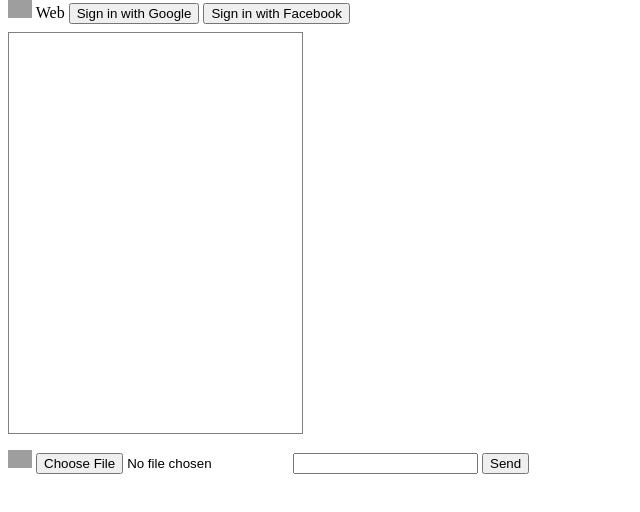
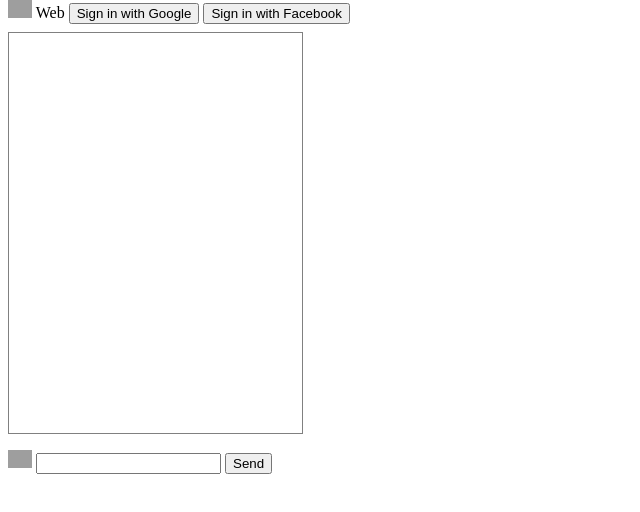
Before and after one commit to newWorldOrderDH/Project, a plain HTML site: page prototype/web-ui/index.html in a window 1280 px wide. Shown: the whole page, without its empty margins (0-640 px from the left). Drawn offline with Linux system fonts and the light colour scheme; no server answers; grey boxes are pictures that could not be loaded.

Commit message:
fix button

```diff
--- a/prototype/web-ui/css/style.css
+++ b/prototype/web-ui/css/style.css
@@ -6,7 +6,6 @@
     width: 20%;
     overflow: auto;
 }
-
 #messages img {
     max-width: 240px;
     max-height: 160px;
--- a/prototype/web-ui/index.html
+++ b/prototype/web-ui/index.html
@@ -2,20 +2,14 @@
 
 <!DOCTYPE html>
 <html>
+
 <head>
   <meta charset="utf-8">
   <script src="https://www.gstatic.com/firebasejs/3.0.0/firebase.js"></script>
   <link rel="stylesheet" href="css/style.css">
   <title>nWo Digital Hackaton</title>
 </head>
-  <body>
 
-  </body>
-</html>
-
-<head>
-
-</head>
 
 <body>
   <div id='header'>
@@ -27,13 +21,17 @@
     </span>
     <button id='logout' class='idp-button'>Sign out</button>
   </div>
+
     <div class="push"></div>
+
+
       <ul id='messages'></ul>
       <div id='footer'>
         <img src="https://www.gstatic.com/images/icons/material/system/1x/add_a_photo_black_24dp.png" width="24" />
-        <input type="file" id="file" name="file" />
         <input id='text'></input>
-        <button id='send'>Send</button>
+        <button id='send' type="submit">Send</button>
+      </div>
+
     </div>
   <script src="js/gulp.js"></script>
 </body>
```
Lines whose indentation alone changed are shown as unchanged.
